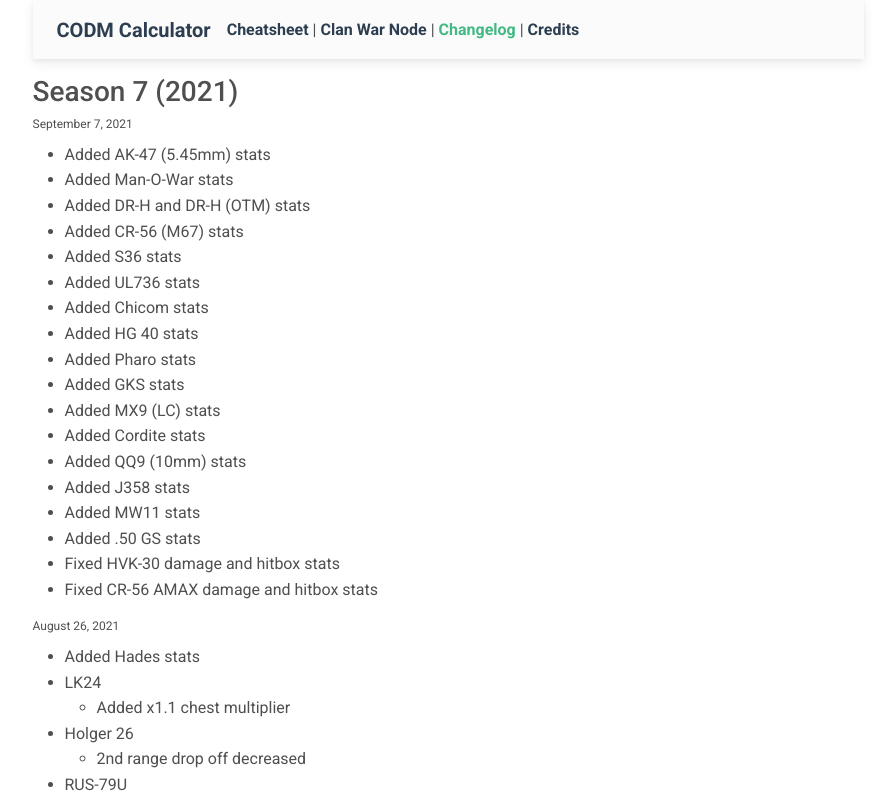
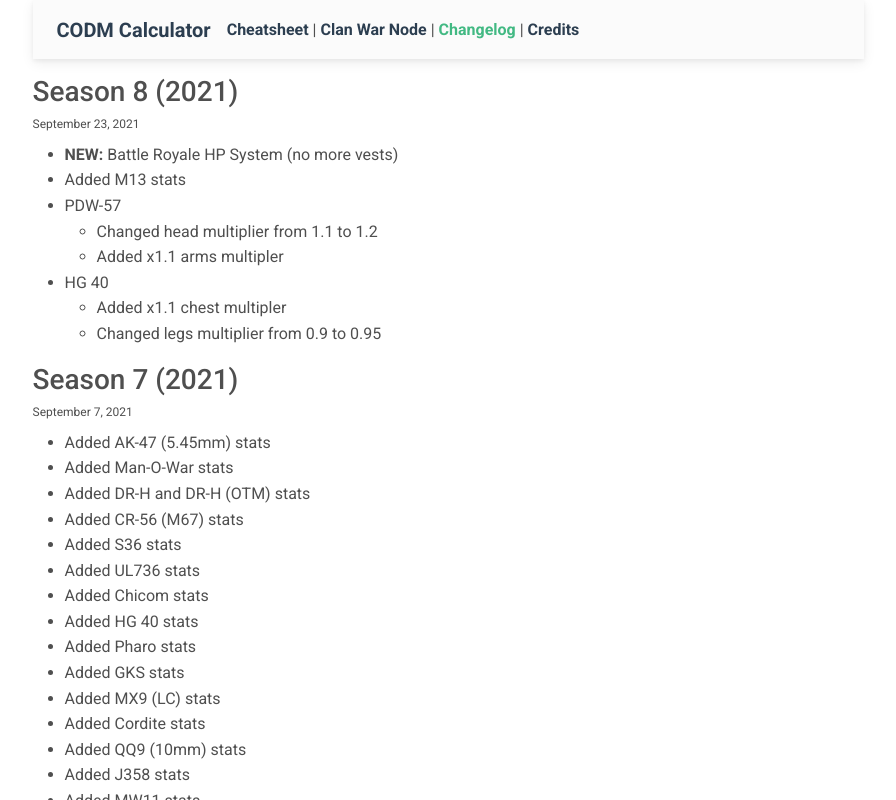
Before and after one commit to Jessi810/CODM-Calc, a Vue app: page /changelog in a window 1280 px wide. Shown: the top 800 px of the page, without its empty margins (192-1088 px from the left). Built offline with nearby package versions, Linux system fonts and the light colour scheme.

Commit message:
Added and defaulted body shot to base damage

```diff
--- a/src/components/Changelog.vue
+++ b/src/components/Changelog.vue
@@ -3,8 +3,33 @@
         <div class="row justify-content-center my-3">
             <div class="col-12 col-lg-9">
 
+                <h3>Season 8 (2021)</h3>
+                <div>
+                    <sup>September 23, 2021</sup>
+                    <ul>
+                        <li>
+                            <strong>NEW: </strong>
+                            Battle Royale HP System (no more vests)
+                        </li>
+                        <li>Added M13 stats</li>
+                        <li>
+                            PDW-57
+                            <ul>
+                                <li>Changed head multiplier from 1.1 to 1.2</li>
+                                <li>Added x1.1 arms multipler</li>
+                            </ul>
+                        </li>
+                        <li>
+                            HG 40
+                            <ul>
+                                <li>Added x1.1 chest multipler</li>
+                                <li>Changed legs multiplier from 0.9 to 0.95</li>
+                            </ul>
+                        </li>
+                    </ul>
+                </div>
+
                 <h3>Season 7 (2021)</h3>
-
                 <div>
                     <sup>September 7, 2021</sup>
                     <ul>
```
